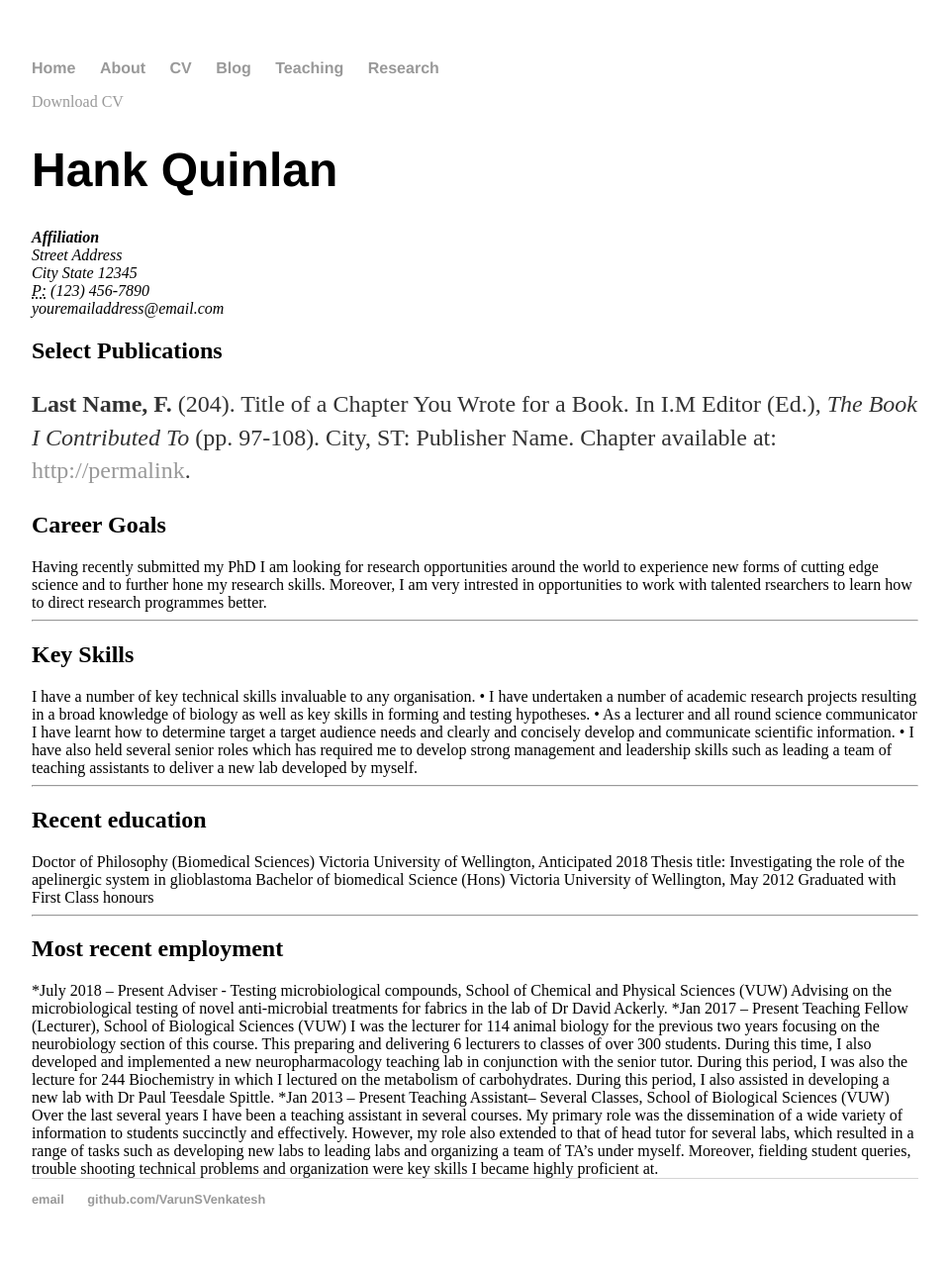
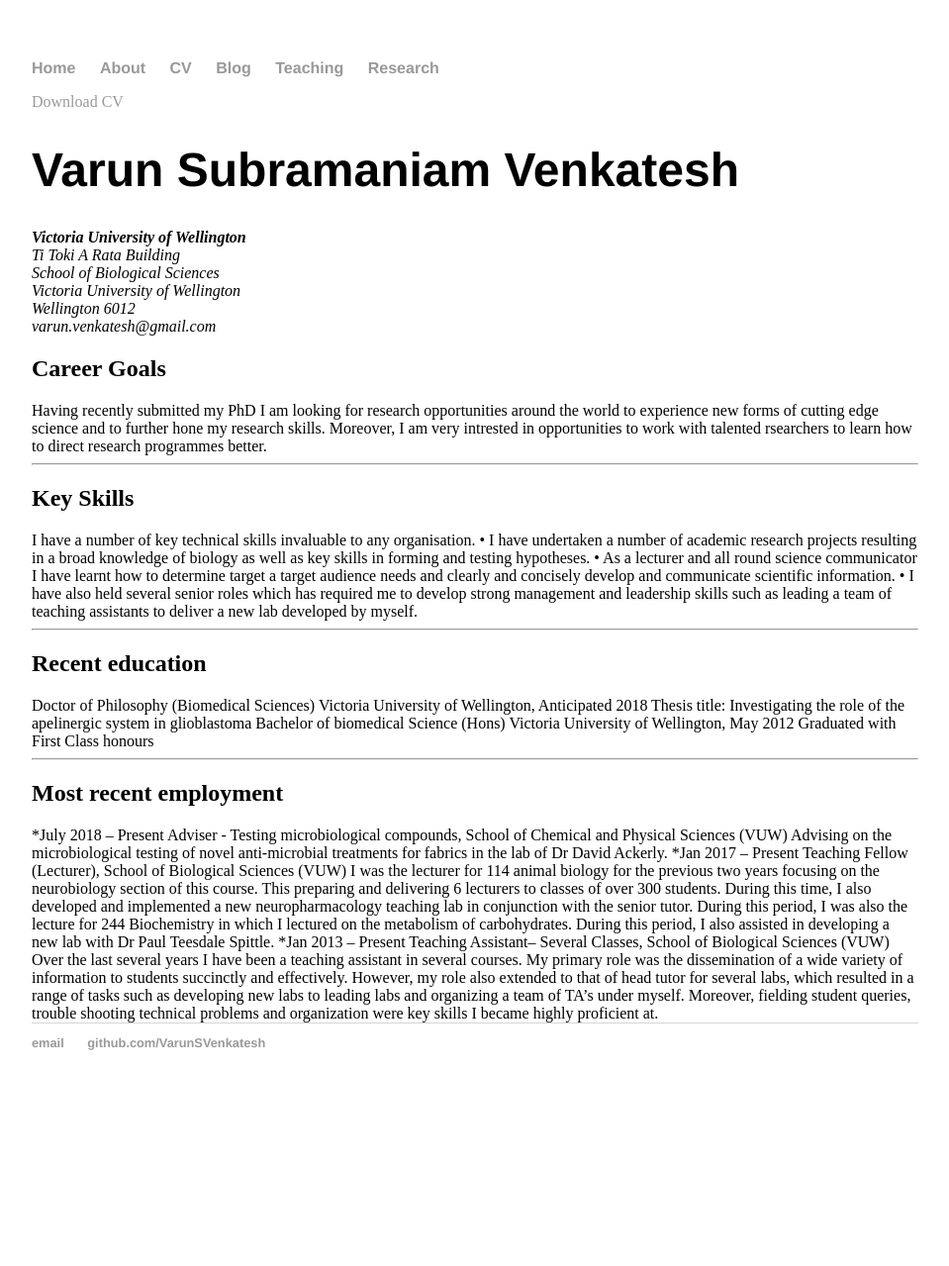
Before and after one commit to jcdwalle/VarunSVenkatesh.github.io, a Jekyll site: the page built from cv/index.html, in a window 1280 px wide. Shown: the whole page at 99% size, without its empty margins (160-1119 px from the left). Built offline with Jekyll 4.4.1, drawn with Linux system fonts in a browser that asks for light colours; after the commit the page ends 1121 px from its top, so only the background shows below that.

Commit message:
Update index.html
Updated header bits

```diff
--- a/cv/index.html
+++ b/cv/index.html
@@ -7,19 +7,15 @@ title: CV of Your Name
 
 
 		<a href="#" class="download" title="Download CV as PDF">Download CV</a>
-					<h1>Hank Quinlan</h1>
+					<h1>Varun Subramaniam Venkatesh</h1>
 					<address>
-					<strong>Affiliation</strong><br>
-					Street Address<br>
-					City State 12345<br>
-					<abbr title="phone">P:</abbr> (123) 456-7890<br>
-					<span class="obfuscate">youremailaddress@email.com</span>
+					<strong>Victoria University of Wellington</strong><br>
+					Ti Toki A Rata Building<br>
+					School of Biological Sciences<br>
+					Victoria University of Wellington<br>
+					Wellington 6012<br>
+					<span class="obfuscate">varun.venkatesh@gmail.com</span>
 					</address>
-
-					<h2>Select Publications</h2>
-
-					<p><strong>Last Name, F.</strong> (204). Title of a Chapter You Wrote for a Book. In I.M Editor (Ed.), <em>The Book I Contributed To</em> (pp. 97-108). City, ST: Publisher Name. Chapter available at: <a href="#">http://permalink</a>.
-
 
 
 
```
